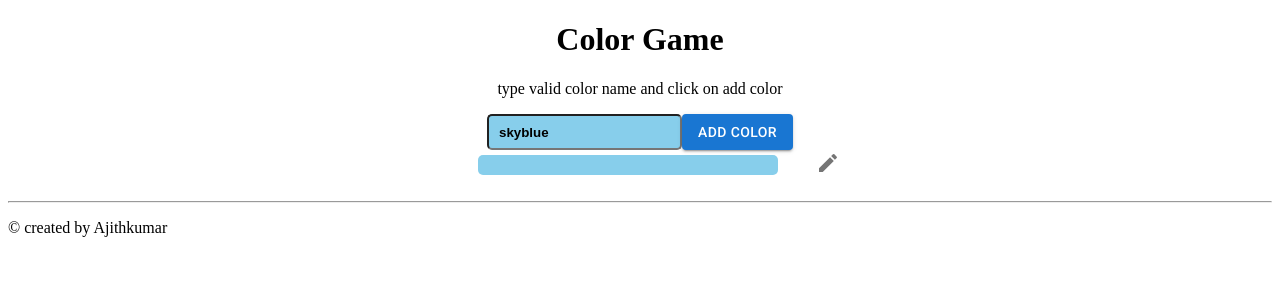
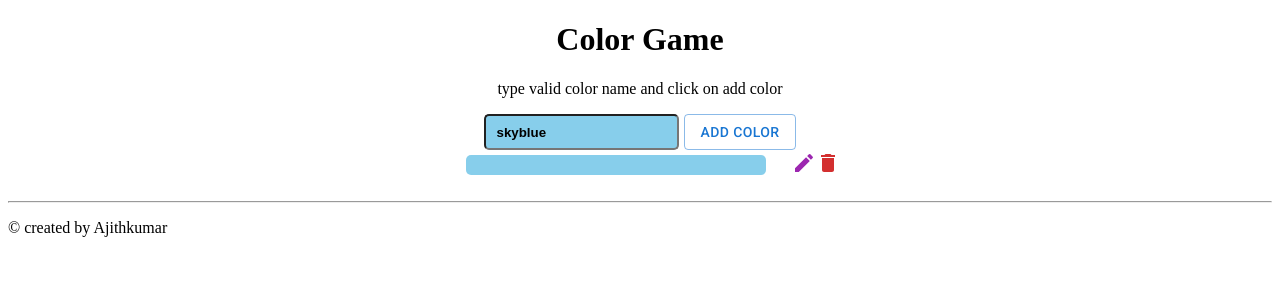
Before and after one commit to AJITH1509/Color-Game, a React (Vite) app: page / in a window 1280 px wide. Both pictures are taken after a click on the button "ADD COLOR". Shown: the top 300 px of the page. Built offline with nearby package versions, Linux system fonts and the light colour scheme.

Commit message:
delete button added

```diff
--- a/src/ColorBox.jsx
+++ b/src/ColorBox.jsx
@@ -2,6 +2,7 @@ import { useState } from "react";
 import Button from "@mui/material/Button";
 import IconButton from "@mui/material/IconButton";
 import ModeEditIcon from "@mui/icons-material/ModeEdit";
+import DeleteIcon from "@mui/icons-material/Delete";
 
 export function ColorBox() {
   const [button, setButton] = useState(true);
@@ -13,7 +14,6 @@ export function ColorBox() {
     setColor(colors);
     setButton(false);
     setIndex(index);
-    console.log(index);
   }
 
   function updateColor() {
@@ -21,6 +21,11 @@ export function ColorBox() {
     updatedColors[index] = color; // update the color at the specified index
     setAddcolor(updatedColors); // set the state with the updated colors array
     setButton(true);
+  }
+  function deleteColor(index) {
+    const clrs = [...addcolor];
+    const deleteColors = clrs.filter((colors, i) => i !== index);
+    setAddcolor(deleteColors);
   }
 
   const styles = {
@@ -38,13 +43,19 @@ export function ColorBox() {
         />
         {button ? (
           <Button
-            variant="contained"
+            sx={{ marginLeft: "5px" }}
+            variant="outlined"
             onClick={() => setAddcolor([...addcolor, color])}
           >
             Add Color
           </Button>
         ) : (
-          <Button variant="contained" onClick={() => updateColor()}>
+          <Button
+            sx={{ marginLeft: "5px" }}
+            color="success"
+            variant="outlined"
+            onClick={() => updateColor()}
+          >
             Update Color
           </Button>
         )}
@@ -55,12 +66,13 @@ export function ColorBox() {
           key={index}
           index={index}
           editColor={editColor}
+          deleteColor={deleteColor}
         />
       ))}
     </div>
   );
 }
-function ColorBlocks({ colors, index, editColor }) {
+function ColorBlocks({ colors, index, editColor, deleteColor }) {
   const bclr = {
     backgroundColor: colors,
   };
@@ -70,8 +82,16 @@ function ColorBlocks({ colors, index, editColor }) {
       <IconButton
         sx={{ padding: "0px" }}
         onClick={() => editColor(colors, index)}
+        color="secondary"
       >
         <ModeEditIcon />
+      </IconButton>
+      <IconButton
+        sx={{ padding: "0px" }}
+        onClick={() => deleteColor(index)}
+        color="error"
+      >
+        <DeleteIcon />
       </IconButton>
     </div>
   );
```
